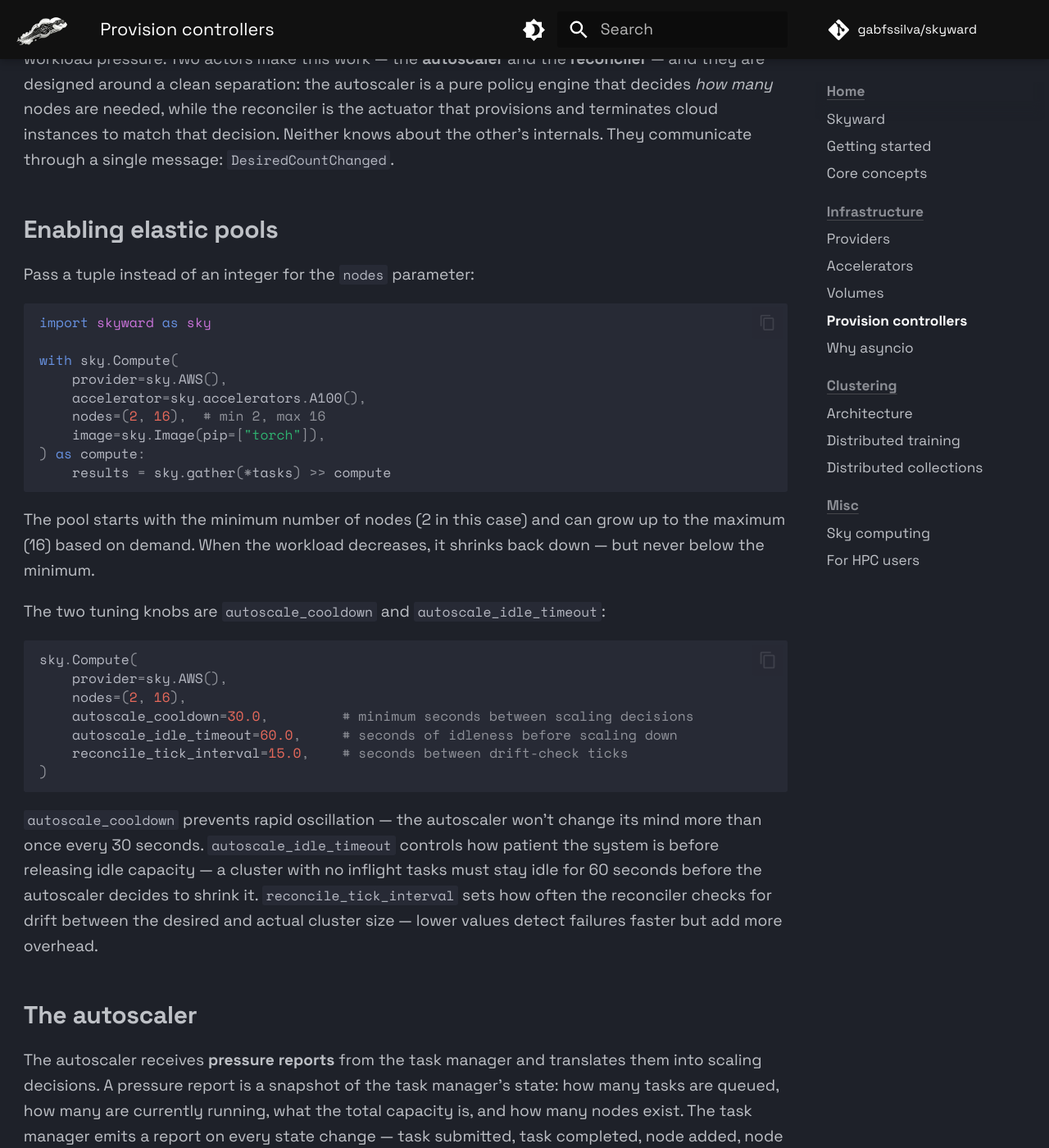
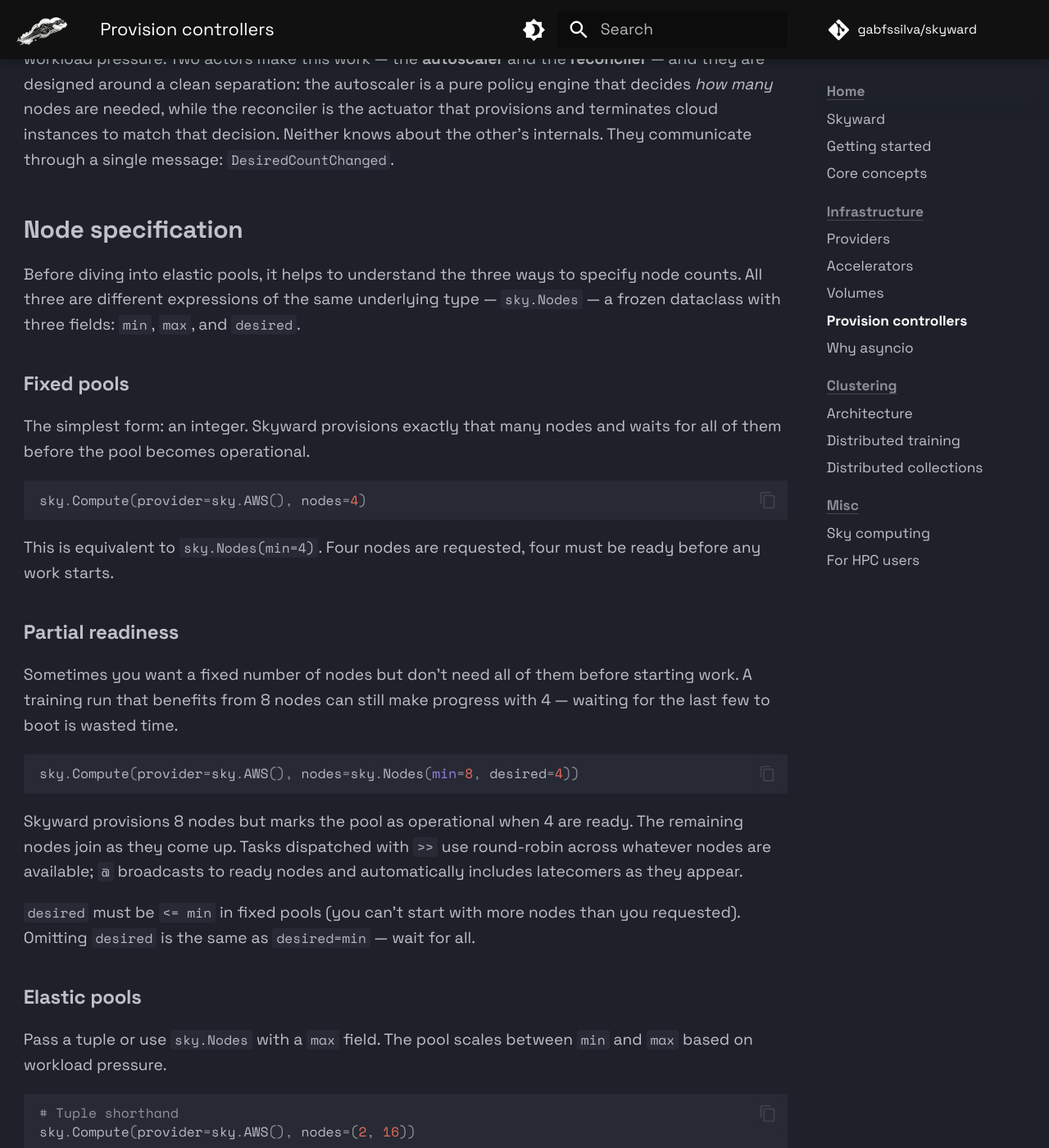
Before and after one commit to gabfssilva/skyward, an MkDocs documentation site: the page built from docs/provision-controllers.md, in a window 1280 px wide and 1400 px high, scrolled down 434 px. Shown: the whole window at 82% size. Built offline with MkDocs 1.6.1 and Material for MkDocs 9.7.7, drawn with Linux system fonts in a browser that asks for light colours; comment, search, counter and statistics services are not loaded; some of the changed text lies outside the part shown.

Commit message:
docs: document Nodes dataclass and partial-readiness node specification
Add node specification section to provision-controllers with all four modes
(fixed, partial readiness, elastic, elastic + early start) and summary table.
Add node specification subsection to core concepts. Mention Nodes in
getting-started multi-node section.

Co-Authored-By: Claude Opus 4.6 <noreply@anthropic.com>

````diff
--- a/docs/provision-controllers.md
+++ b/docs/provision-controllers.md
@@ -4,25 +4,71 @@ A fixed-size pool works well when you know in advance how much compute you need.
 
 Skyward handles this with **elastic pools**: pools whose node count adjusts automatically based on workload pressure. Two actors make this work — the **autoscaler** and the **reconciler** — and they are designed around a clean separation: the autoscaler is a pure policy engine that decides *how many* nodes are needed, while the reconciler is the actuator that provisions and terminates cloud instances to match that decision. Neither knows about the other's internals. They communicate through a single message: `DesiredCountChanged`.
 
+## Node specification
+
+Before diving into elastic pools, it helps to understand the three ways to specify node counts. All three are different expressions of the same underlying type — `sky.Nodes` — a frozen dataclass with three fields: `min`, `max`, and `desired`.
+
+### Fixed pools
+
+The simplest form: an integer. Skyward provisions exactly that many nodes and waits for all of them before the pool becomes operational.
+
+```python
+sky.Compute(provider=sky.AWS(), nodes=4)
+```
+
+This is equivalent to `sky.Nodes(min=4)`. Four nodes are requested, four must be ready before any work starts.
+
+### Partial readiness
+
+Sometimes you want a fixed number of nodes but don't need all of them before starting work. A training run that benefits from 8 nodes can still make progress with 4 — waiting for the last few to boot is wasted time.
+
+```python
+sky.Compute(provider=sky.AWS(), nodes=sky.Nodes(min=8, desired=4))
+```
+
+Skyward provisions 8 nodes but marks the pool as operational when 4 are ready. The remaining nodes join as they come up. Tasks dispatched with `>>` use round-robin across whatever nodes are available; `@` broadcasts to ready nodes and automatically includes latecomers as they appear.
+
+`desired` must be `<= min` in fixed pools (you can't start with more nodes than you requested). Omitting `desired` is the same as `desired=min` — wait for all.
+
+### Elastic pools
+
+Pass a tuple or use `sky.Nodes` with a `max` field. The pool scales between `min` and `max` based on workload pressure.
+
+```python
+# Tuple shorthand
+sky.Compute(provider=sky.AWS(), nodes=(2, 16))
+
+# Explicit form
+sky.Compute(provider=sky.AWS(), nodes=sky.Nodes(min=2, max=16))
+```
+
+The pool starts with the minimum (2) and grows up to the maximum (16) when demand increases. When workload decreases, it shrinks back — but never below the minimum.
+
+### Elastic pools with partial readiness
+
+The two concepts compose naturally. You can set `desired` on an elastic pool to start working before all initial nodes are ready:
+
+```python
+sky.Compute(
+    provider=sky.AWS(),
+    nodes=sky.Nodes(min=4, desired=2, max=16),
+)
+```
+
+This provisions at least 4 nodes, starts work when 2 are ready, and can scale up to 16. With autoscaling, `desired` can be up to `max` — the system will scale to meet the readiness threshold.
+
+### Summary
+
+| Form | Equivalent `Nodes` | Behavior |
+|------|-------------------|----------|
+| `nodes=4` | `Nodes(min=4)` | Fixed, wait for all |
+| `nodes=Nodes(min=8, desired=4)` | — | Fixed, start early |
+| `nodes=(2, 16)` | `Nodes(min=2, max=16)` | Elastic, wait for min |
+| `nodes=Nodes(min=4, desired=2, max=16)` | — | Elastic, start early |
+
 ## Enabling elastic pools
 
-Pass a tuple instead of an integer for the `nodes` parameter:
-
-```python
-import skyward as sky
-
-with sky.Compute(
-    provider=sky.AWS(),
-    accelerator=sky.accelerators.A100(),
-    nodes=(2, 16),  # min 2, max 16
-    image=sky.Image(pip=["torch"]),
-) as compute:
-    results = sky.gather(*tasks) >> compute
-```
-
-The pool starts with the minimum number of nodes (2 in this case) and can grow up to the maximum (16) based on demand. When the workload decreases, it shrinks back down — but never below the minimum.
-
-The two tuning knobs are `autoscale_cooldown` and `autoscale_idle_timeout`:
+With the node specification covered, the rest of this page focuses on how elastic pools work internally. The two tuning knobs are `autoscale_cooldown` and `autoscale_idle_timeout`:
 
 ```python
 sky.Compute(
@@ -111,9 +157,11 @@ Periodically (every `reconcile_tick_interval` seconds — 15 by default), the re
 
 ## Always-on reconciliation
 
-The reconciler is spawned for **every** pool — not just elastic ones. In a fixed-size pool (`nodes=4`), the reconciler starts with `min_nodes = max_nodes = 4` and the autoscaler is never created. No `DesiredCountChanged` messages arrive, so the reconciler stays in the `watching` state permanently.
+The reconciler is spawned for **every** pool — not just elastic ones. In a fixed-size pool (`nodes=4`), the reconciler starts with `min = max = 4` and the autoscaler is never created. No `DesiredCountChanged` messages arrive, so the reconciler stays in the `watching` state permanently.
 
 But the reconcile tick still fires, and `ReconcilerNodeLost` messages still arrive. If a node dies in a fixed pool, the reconciler detects that the effective count (3) is below the desired count (4) and provisions a replacement. The pool self-heals without any elastic configuration — the reconciliation loop handles node replacement as a natural consequence of keeping `effective == desired`.
+
+Partial-readiness pools (those with `desired` set) work the same way. The reconciler doesn't know about the readiness threshold — that's the pool actor's concern. The pool actor transitions to operational when `desired` nodes are ready, and the reconciler continues provisioning the remaining nodes in the background. From the reconciler's perspective, it's just a normal fixed or elastic pool converging toward its target count.
 
 ## How they interact
 
````
Also changed, not shown: docs/concepts.md (+28 -0 lines), docs/getting-started.md (+2 -0 lines).
